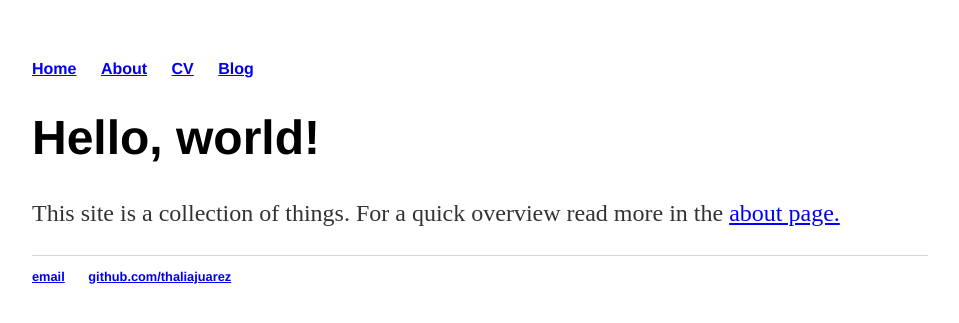
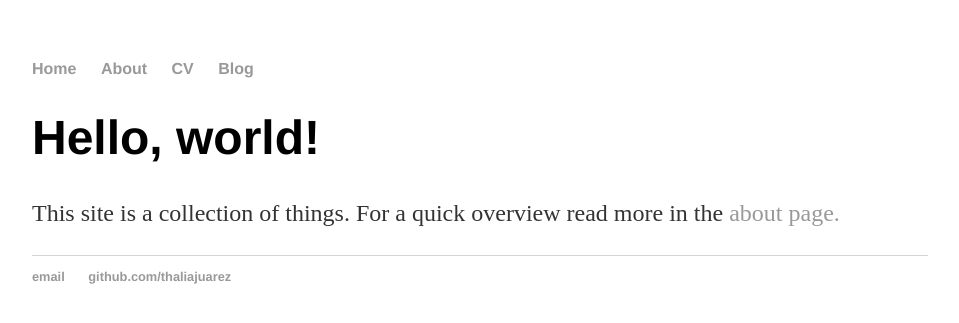
Before and after one commit to thaliajuarez/patroclus, a Jekyll site: the page built from index.html, in a window 1280 px wide. Shown: the top 323 px of the page, without its empty margins (160-1119 px from the left). Built offline with Jekyll 4.4.1, drawn with Linux system fonts in a browser that asks for light colours.

Commit message:
Update main.css

```diff
--- a/css/main.css
+++ b/css/main.css
@@ -13,11 +13,11 @@ nav ul li, footer ul li {
     margin-right: 20px;
 }
 a {
-    text-decoration-color: blue;
-    /*color: #999;*/
+    text-decoration: none;
+    color: #999;
 }
 a:hover {
-    text-decoration-line: underline;
+    text-decoration-color: transparent;
 }
 h1 {
     font-size: 3em;
```
